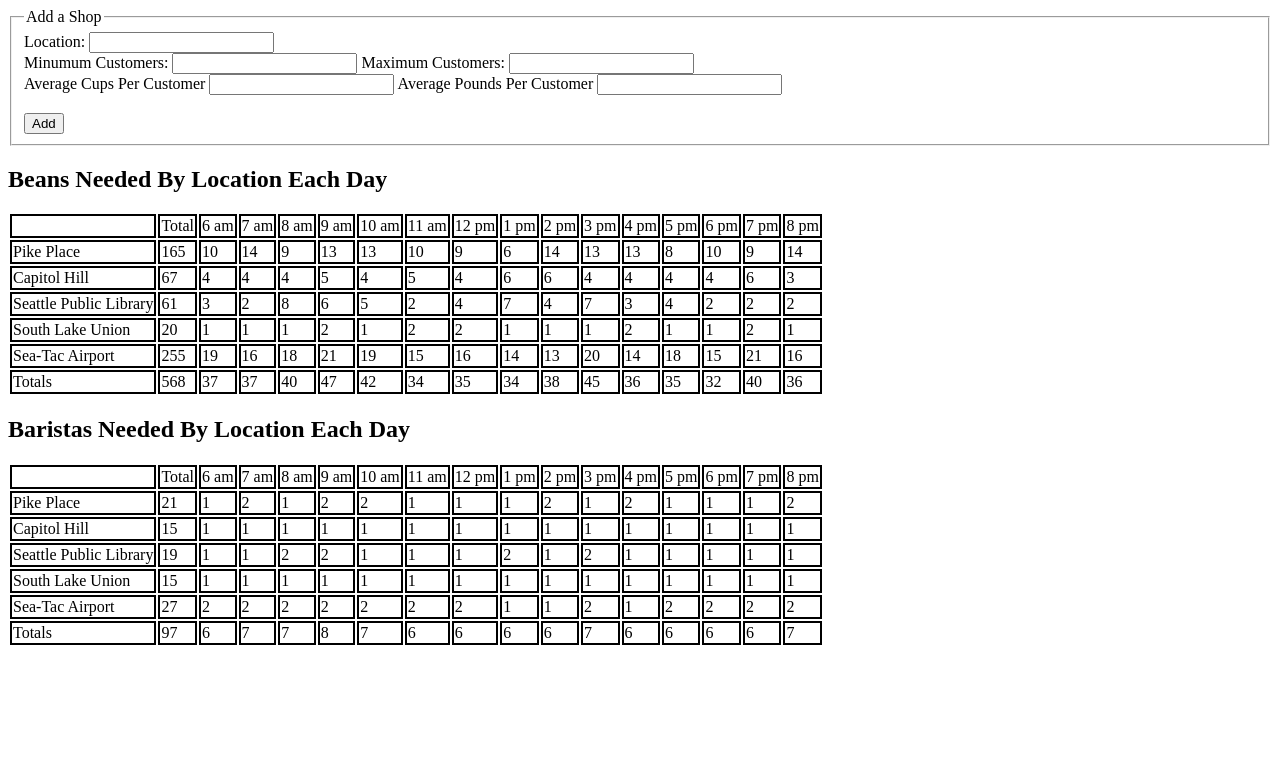
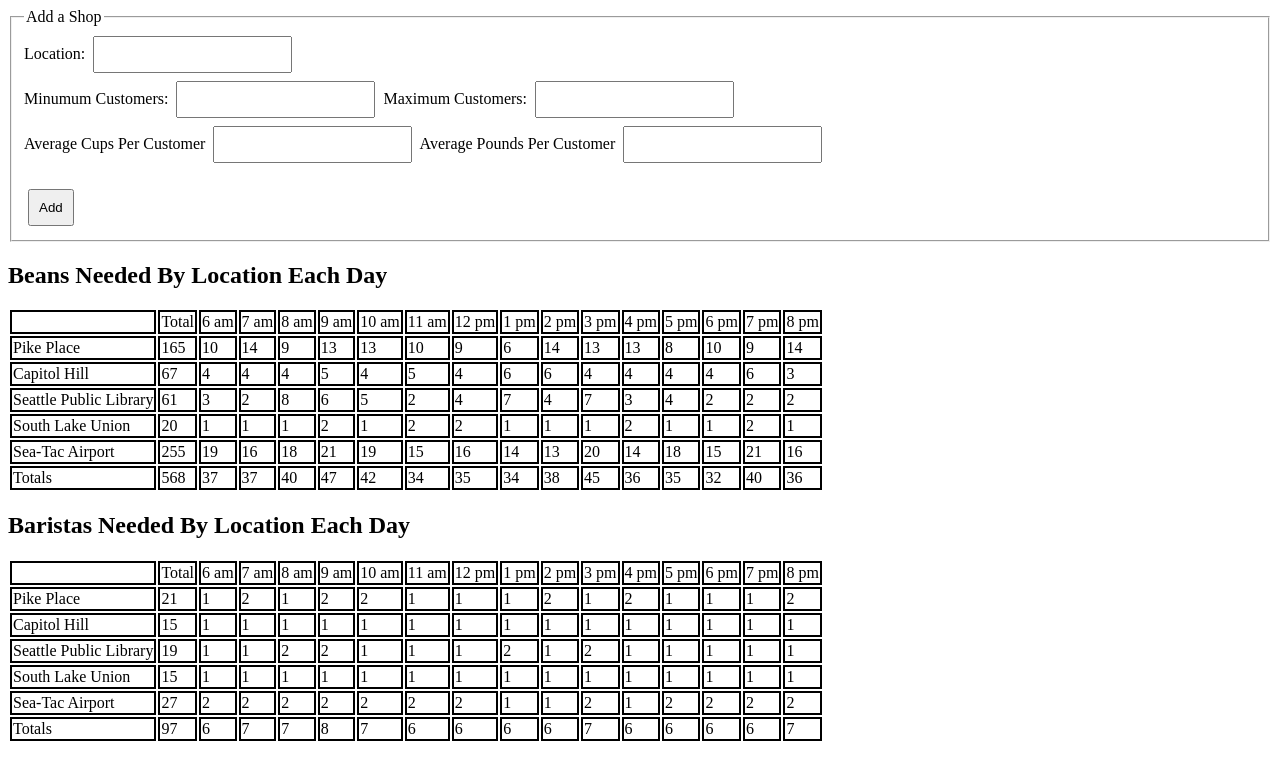
Before and after one commit to nurbek-is/CampfireCoffee, a plain HTML site: page data.html in a window 1280 px wide. Drawn offline with Linux system fonts and the light colour scheme.

Commit message:
added padding to the input button

```diff
--- a/style.css
+++ b/style.css
@@ -1,3 +1,7 @@
 td {
   border: 2px solid black;
 }
+input {
+margin: 4px;
+padding: 9px;
+}
```
Also changed, not shown: data.html (+1 -1 lines).
